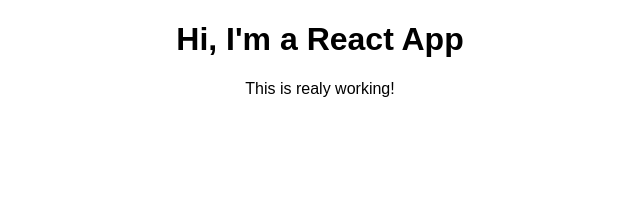
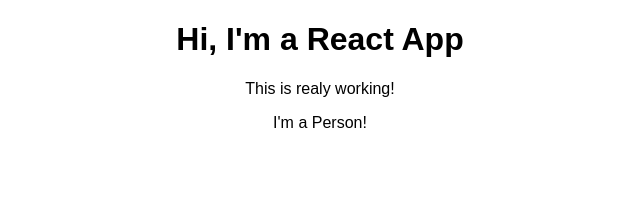
Before and after one commit to ritagujar/100daysOfDevelopement, a React (Create React App) app in the folder REACT/my-app/: page / in a window 1280 px wide. Shown: the top 204 px of the page, without its empty margins (320-960 px from the left). Built offline with nearby package versions, Linux system fonts and the light colour scheme.

Commit message:
#Day-21 - React - Creating Component

```diff
--- a/REACT/my-app/src/App.js
+++ b/REACT/my-app/src/App.js
@@ -1,5 +1,6 @@
 import "./App.css";
 import { Component } from "react";
+import Person from "./Component/Person";
 
 class App extends Component {
   render() {
@@ -7,6 +8,7 @@ class App extends Component {
       <div className="App">
         <h1>Hi, I'm a React App</h1>
         <p>This is realy working!</p>
+        <Person />
       </div>
     );
   }
--- /dev/null
+++ b/REACT/my-app/src/Component/Person.js
@@ -0,0 +1,7 @@
+import React from "react";
+
+const Person = () => {
+  return <p>I'm a Person!</p>;
+};
+
+export default Person;
```
Also changed, not shown: 1 other file (tests, documents, lock files or other folders).
